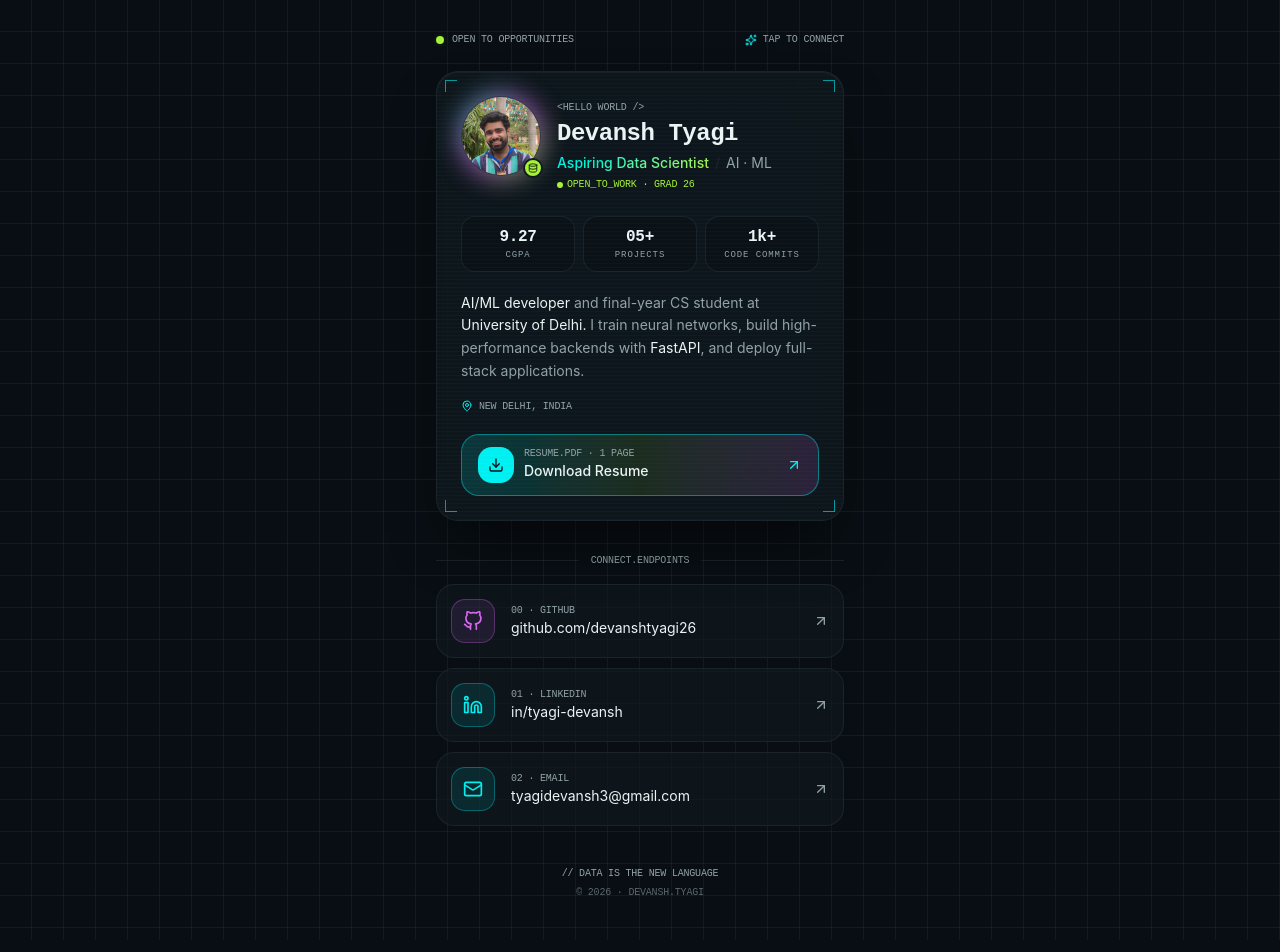
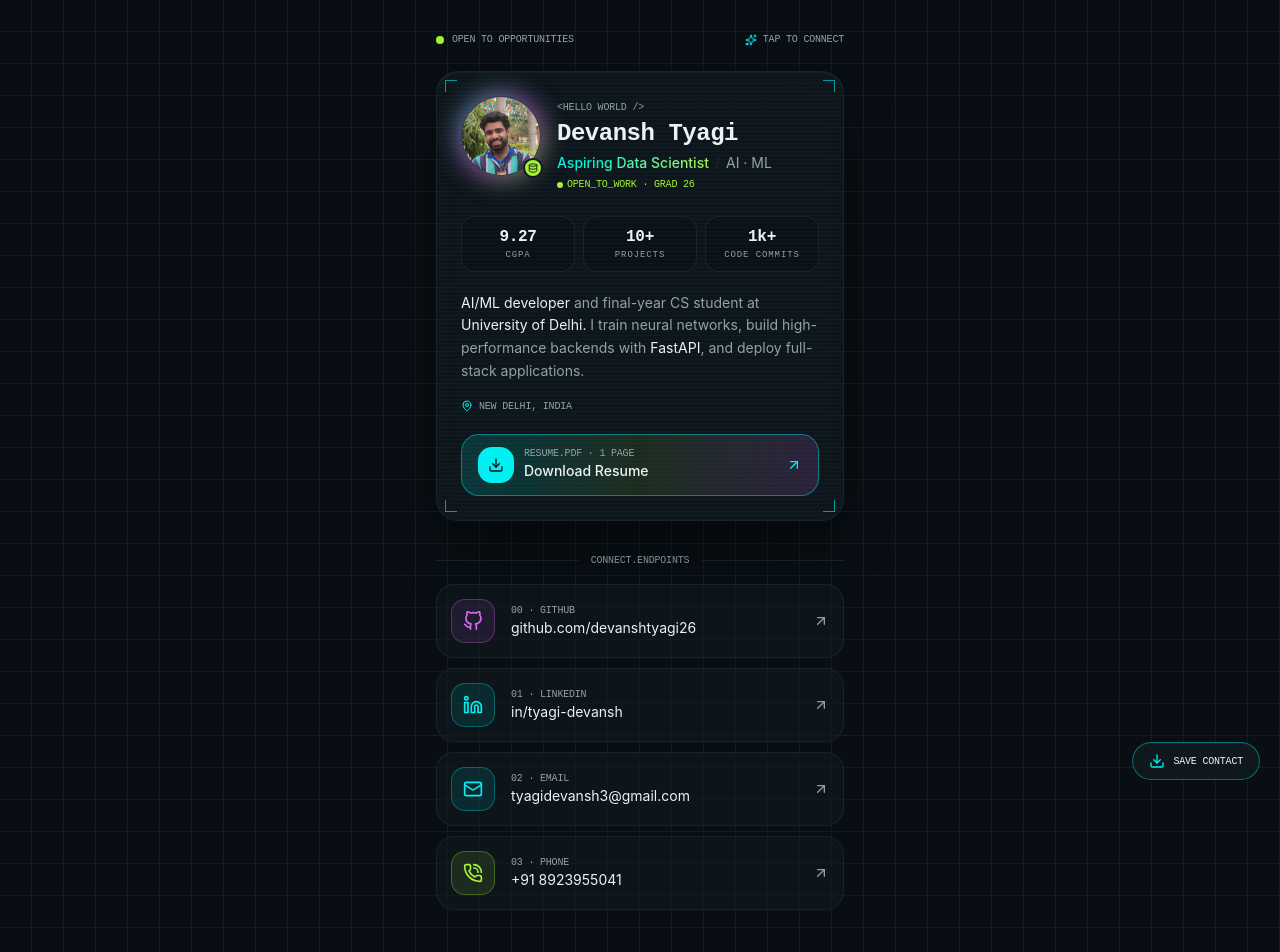
Before and after one commit to devanshtyagi26/NFC-LinkHub, a Next.js app: page / in a window 1280 px wide. Shown: the top 952 px of the page. Built offline with nearby package versions, Linux system fonts and the light colour scheme; what tailwind-animate would draw is missing.

Commit message:
Add Vcard

```diff
--- a/app/page.tsx
+++ b/app/page.tsx
@@ -4,6 +4,7 @@ import {
   Download,
   Mail,
   MapPin,
+  PhoneCall,
   Sparkles,
 } from "lucide-react";
 
@@ -44,6 +45,13 @@ const links: LinkItem[] = [
     icon: Mail,
     accent: "cyan",
   },
+  {
+    label: "Phone",
+    value: "+91 8923955041",
+    href: "tel:+918923955041",
+    icon: PhoneCall,
+    accent: "lime",
+  }
 ];
 
 const accentClass = {
@@ -118,7 +126,7 @@ export default function Page() {
 
           <div className="mt-6 grid grid-cols-3 gap-2 font-mono-display">
             <Stat label="cgpa" value="9.27" />
-            <Stat label="projects" value="05+" />
+            <Stat label="projects" value="10+" />
             <Stat label="code commits" value="1k+" />
           </div>
 
@@ -180,6 +188,15 @@ export default function Page() {
           <p className="mt-1 opacity-60">© 2026 · devansh.tyagi</p>
         </footer>
       </div>
+
+      <a
+        href="/Devansh_Tyagi_Contact.vcf"
+        download
+        className="fixed bottom-5 right-5 z-20 inline-flex items-center gap-2 rounded-full border border-primary/40 bg-card/90 px-4 py-2.5 font-mono-display text-[10px] uppercase tracking-[0.18em] text-foreground shadow-card backdrop-blur-md transition-all hover:border-primary hover:shadow-glow active:scale-[0.98]"
+      >
+        <Download className="h-4 w-4 text-primary" />
+        Save Contact
+      </a>
     </main>
   );
 }
```
Also changed, not shown: 1 other file (tests, documents, lock files or other folders).
